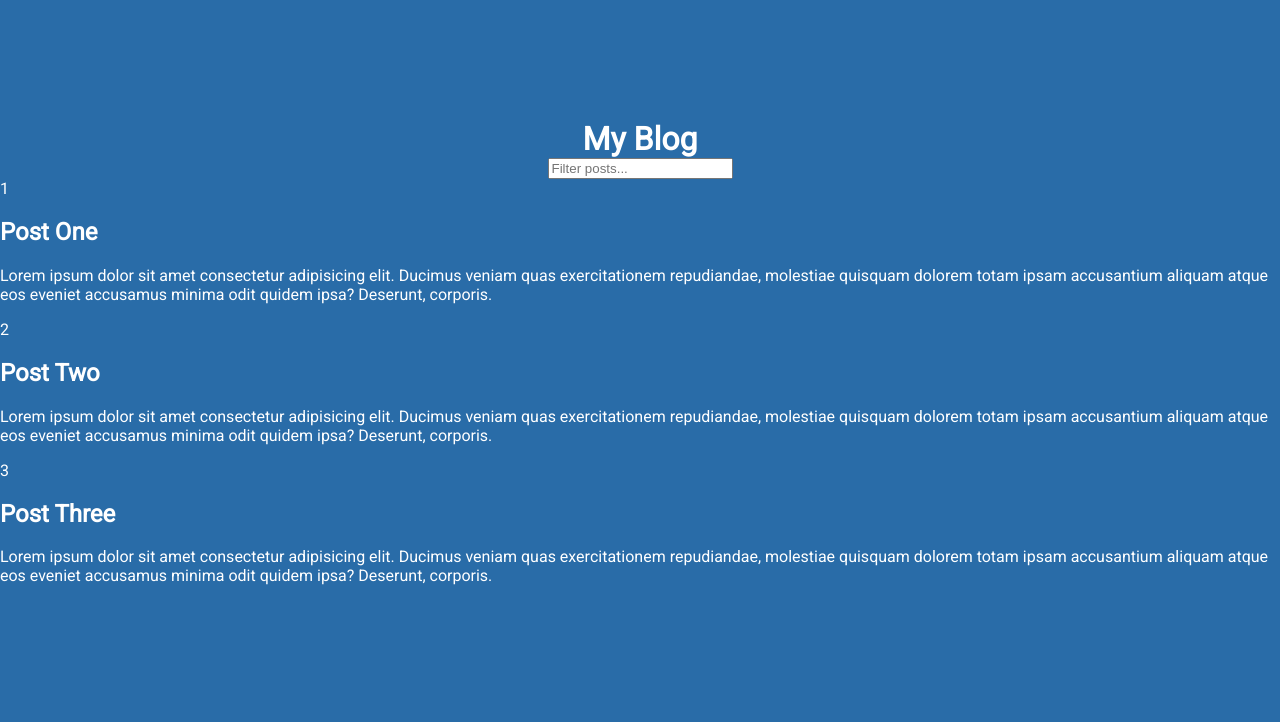
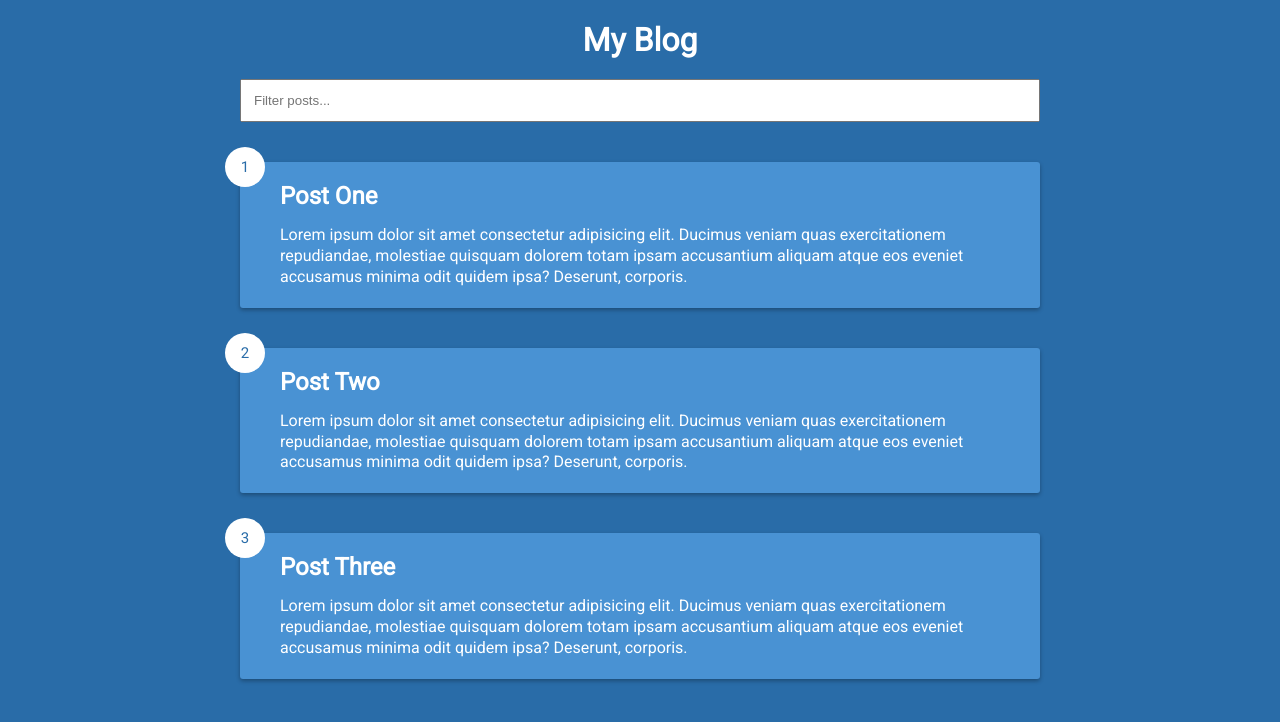
Before and after one commit to Michael0520/Michael-Infinite-Scroll-Blog, a plain HTML site: page index.html in a window 1280 px wide. Drawn offline with Linux system fonts and the light colour scheme.

Commit message:
push post css code

```diff
--- a/style.css
+++ b/style.css
@@ -20,3 +20,55 @@ h1 {
     margin-bottom: 0;
     text-align: center;
 }
+
+.filter-container {
+    margin-top: 20px;
+    width: 80vw;
+    max-width: 800px;
+}
+
+.filter {
+    width: 100%;
+    padding: 12px;
+}
+
+.post {
+    position: relative;
+    background-color: #4992d3;
+    box-shadow: 0 2px 4px rgba(0, 0, 0, 0.3);
+    border-radius: 3px;
+    padding: 20px;
+    margin: 40px 0;
+    display: flex;
+    width: 80vw;
+    max-width: 800px;
+}
+
+.post .post-title {
+    margin: 0;
+}
+
+.post .post-body {
+    margin: 15px 0 0;
+    line-height: 1.3;
+}
+
+.post .post-info {
+    margin-left: 20px;
+}
+
+.post .number {
+    position: absolute;
+    top: -15px;
+    left: -15px;
+    font-size: 15px;
+    width: 40px;
+    height: 40px;
+    border-radius: 50%;
+    background-color: #fff;
+    color: #296ca8;
+    display: flex;
+    align-items: center;
+    justify-content: center;
+    padding: 7px 10px;
+}
```
